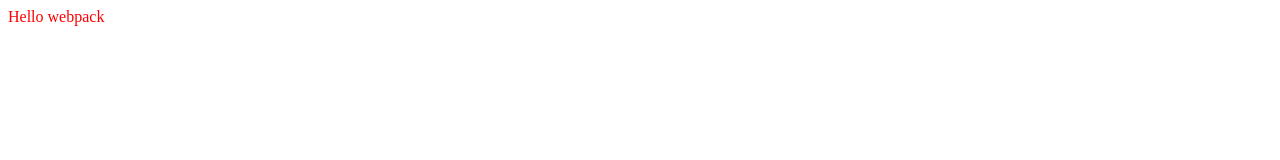
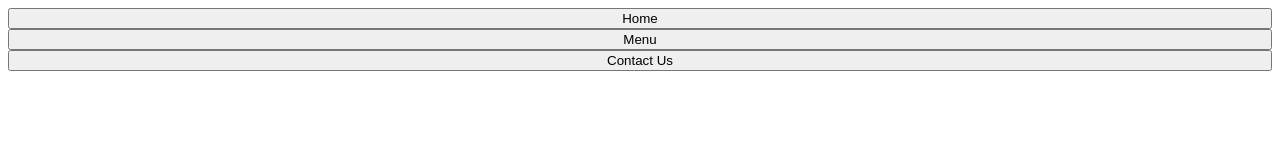
Before and after one commit to nrajesh2305/restaurant-page, a website built with webpack: page src/index.html in a window 1280 px wide. Built offline with nearby package versions, Linux system fonts and the light colour scheme.

Commit message:
Now we can definitely, I hope, and think, get started on working on the actual project. :)

```diff
--- a/src/index.html
+++ b/src/index.html
@@ -6,5 +6,19 @@
     <title>Restaurant Page</title>
 </head>
 <body>
+    <header>
+        <nav>
+            <button>
+                Home
+            </button>
+            <button>
+                Menu
+            </button>
+            <button>
+                Contact Us
+            </button>
+        </nav>
+    </header>
+    <div id="content"></div>
 </body>
 </html>
--- a/src/index.js
+++ b/src/index.js
@@ -1,14 +1,23 @@
 import _ from 'lodash';
 import './style.css';
 
-function component(){
+function globalContainer(){
     const element = document.createElement("div");
 
     // Lodash, now imported by this script
-    element.innerHTML = _.join(["Hello", "webpack"], " ");
-    element.classList.add("hello");
+    element.classList.add("global-container");
 
     return element;
 }
 
-document.body.appendChild(component());
+function addButtons()
+{
+    const button = document.createElement("button");
+    button.classList.add("home");
+    button.classList.add("the_menu");
+    button.classList.add("contact_us");
+}
+
+console.log("Hello, it is working.");
+document.body.appendChild(globalContainer());
+// document.body.globalContainer().appendChild(addButtons());
--- a/src/style.css
+++ b/src/style.css
@@ -1,4 +1,31 @@
-.hello
+.global-container
 {
-    color: red;
+    display: grid;
+    grid-template-columns: repeat(3, 1fr);
+    grid-template-rows: 1fr 2fr;
+    width: 100vw;
+    min-height: 100vh;
+    grid-template-areas: "home the_menu contact_us"
+                         "... ... ..."
 }
+
+button
+{
+    width: 100%;
+
+}
+
+.home
+{
+    grid-area: home;
+}
+
+.menu
+{
+    grid-area: the_menu;
+}
+
+.contact_us
+{
+    grid-area: contact_us;
+}
```
